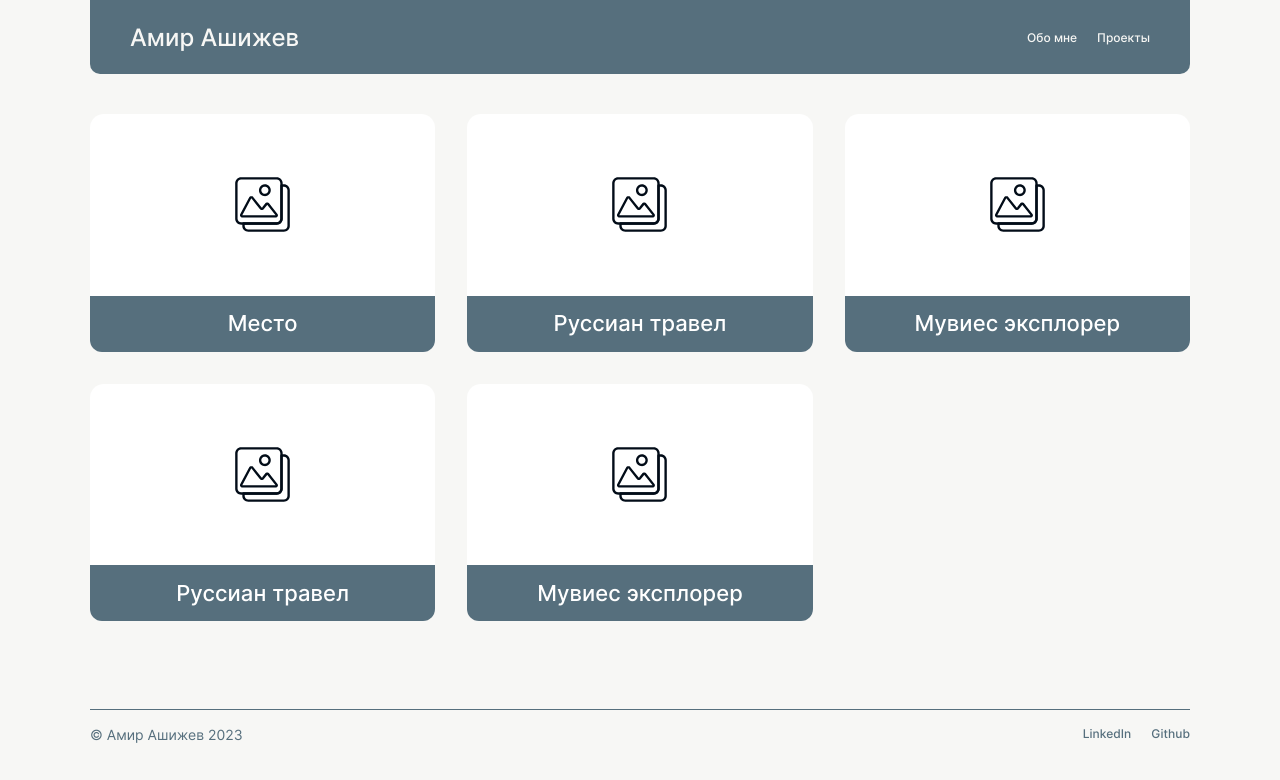
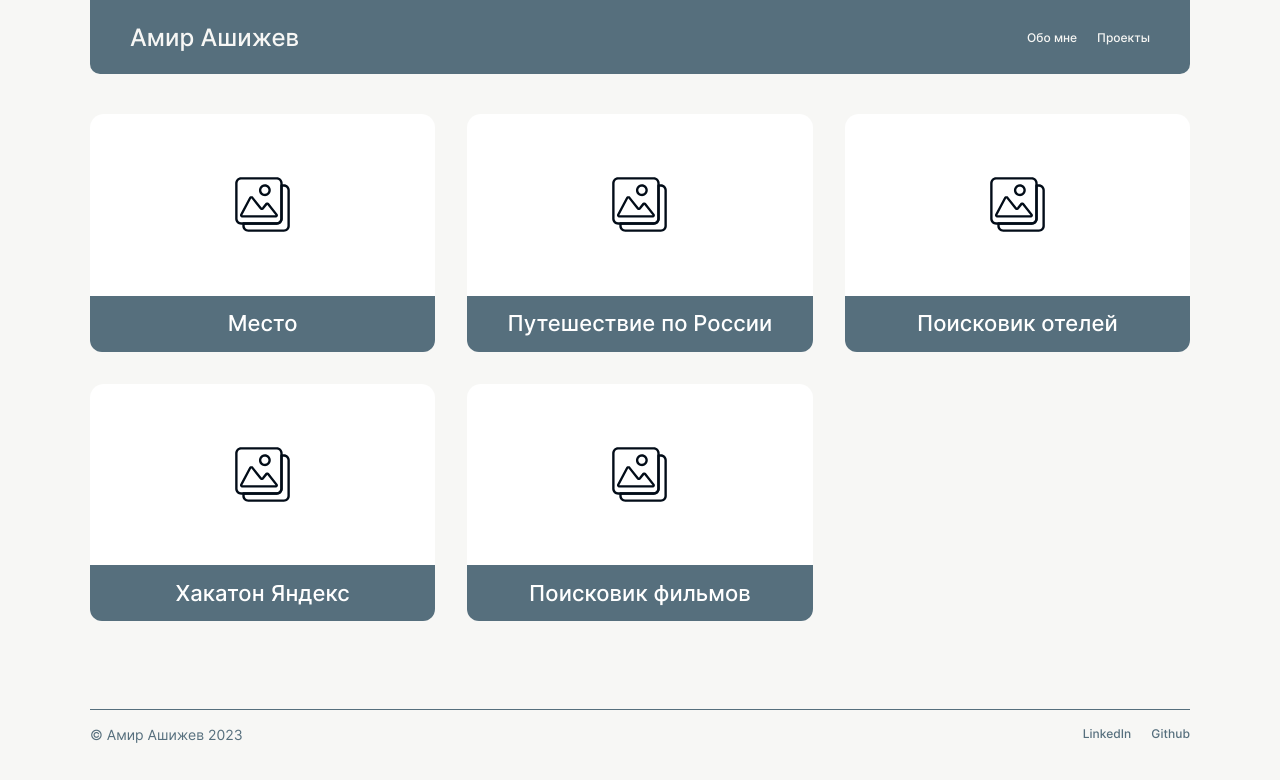
Before and after one commit to AmirAshizhev/portfolio, a React (Create React App) app: page /projects in a window 1280 px wide. Shown: the top 780 px of the page. Built offline with nearby package versions, Linux system fonts and the light colour scheme.

Commit message:
feat: popuop for projects' cards

```diff
--- /dev/null
+++ b/src/blocks/popup/popup.css
@@ -0,0 +1,41 @@
+.popup{
+  display: flex;
+  visibility: hidden;
+  opacity: 0;
+  transition: opacity 0.8s ease-out, visibility 0.8s ease-out;
+  position: fixed;
+  top: 0;
+  left: 0;
+  width: 100%;
+  height: 100%;
+  background: rgba(0,0,0,0.5);
+  justify-content: center;
+  align-items: center;
+}
+
+.popup:hover{
+  cursor: pointer;
+}
+
+.popup_opened{
+  visibility: visible;
+  opacity: 1;
+  transition: opacity 0.8s ease-out, visibility 0.8s ease-out;
+}
+
+.popup__container{
+  width: 600px;
+  background-color: white;
+  border-radius: 10px;
+  position: relative;
+  cursor: auto;
+  display: flex;
+  flex-direction: column;
+}
+
+@media (max-width: 768px){
+  .popup__container{
+    width: 282px;
+    padding-bottom: 25px;
+  }
+}
--- a/src/components/App.js
+++ b/src/components/App.js
@@ -1,6 +1,8 @@
 import Footer from './Footer';
 import Header from './Header';
 import Main from './Main';
+
+
 
 function App() {
   return (
@@ -8,6 +10,7 @@ function App() {
       <Header/>
       <Main/>
       <Footer/>
+      {/* <ProjectPopup/> */}
     </div>
   );
 }
--- a/src/components/Main.js
+++ b/src/components/Main.js
@@ -13,9 +13,6 @@ function Main() {
           <Route path='/about-me' element={<About/>}/>
         </Routes>
       </div>
-
-
-
     </main>
   )
 
--- a/src/components/Projects.js
+++ b/src/components/Projects.js
@@ -1,18 +1,12 @@
+import { projectData } from '../data';
 import ProjectCard from './ProjectCard';
 
 function Projects () {
 
-  const projectData = [
-    {name: 'Место', stack: 'основной стек'},
-    {name: 'Руссиан травел', stack: 'основной стек'},
-    {name: 'Мувиес эксплорер', stack: 'основной стек'},
-    {name: 'Руссиан травел', stack: 'основной стек'},
-    {name: 'Мувиес эксплорер', stack: 'основной стек'}
-  ];
-
-  const cardlist = projectData.map((card) => (
-    // console.log(card.name, card.stack)
+  const cardlist = projectData.map((card, i) => (
+    // console.log(card.name, card.stack, i)
     <ProjectCard
+      key={i}
       name={card.name}
       stack={card.stack}
     />
--- /dev/null
+++ b/src/data.js
@@ -0,0 +1,37 @@
+export const projectData = [
+  {
+    name: 'Место',
+    stack: 'основной стек',
+    ghLink: 'ссылка на гитхаб',
+    link: 'ссылка на проект',
+    about: 'описание'
+  },
+  {
+    name: 'Путешествие по России',
+    stack: 'основной стек',
+    ghLink: 'ссылка на гитхаб',
+    link: 'ссылка на проект',
+    about: 'описание'
+  },
+  {
+    name: 'Поисковик отелей',
+    stack: 'основной стек',
+    ghLink: 'ссылка на гитхаб',
+    link: 'ссылка на проект',
+    about: 'описание'
+  },
+  {
+    name: 'Хакатон Яндекс',
+    stack: 'основной стек',
+    ghLink: 'ссылка на гитхаб',
+    link: 'ссылка на проект',
+    about: 'описание'
+  },
+  {
+    name: 'Поисковик фильмов',
+    stack: 'основной стек',
+    ghLink: 'ссылка на гитхаб',
+    link: 'ссылка на проект',
+    about: 'описание'
+  }
+];
--- a/src/index.css
+++ b/src/index.css
@@ -18,3 +18,5 @@
 @import url(./blocks/navigation/navigation.css);
 
 @import url(./blocks/contacts/contacts.css);
+
+@import url(./blocks/popup/popup.css);
```
Also changed, not shown: src/components/ProjectPopup.js (added, +19 -0 lines).
